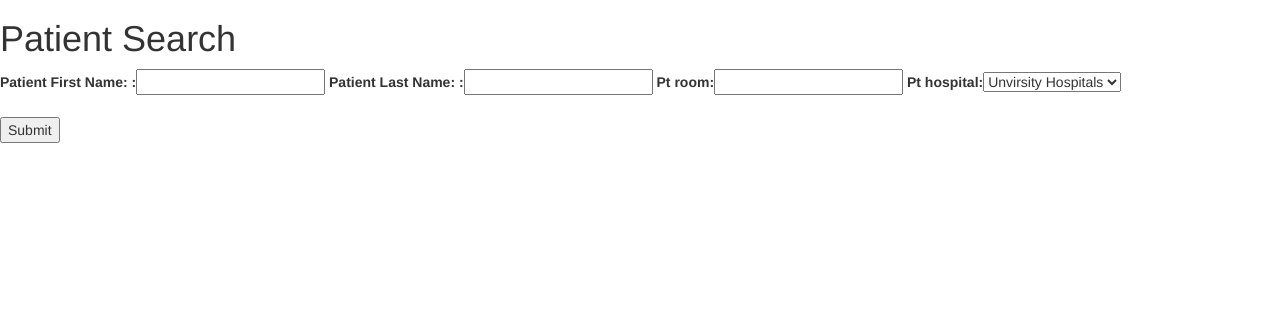
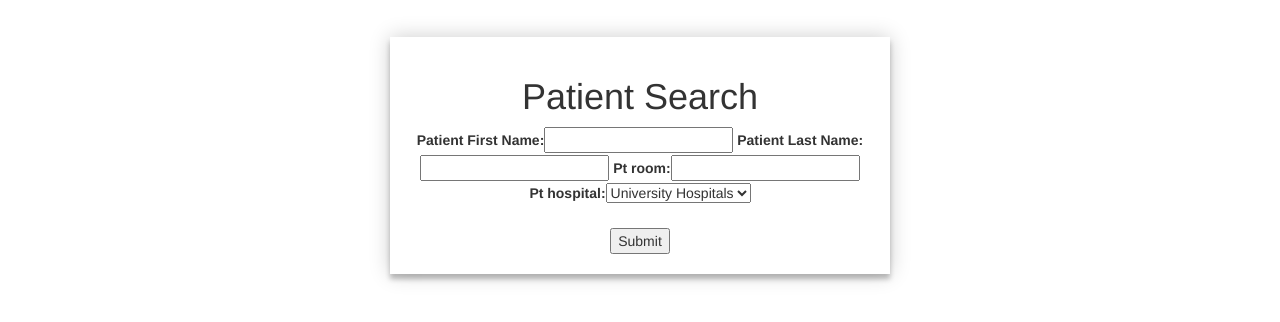
Before and after one commit to vsocrates/gericare, a Django app: template geri_app/templates/geri_app/pt_find.html in a window 1280 px wide. Shown: the part 51-373 px from the top of the page. Run offline with Django 3.2, Linux system fonts and the light colour scheme; the template is opened without the code that fills it: values that come from a table or form of the project are taken from there, others are empty; parts of the project's set-up code (start-up, migrations or seed data) failed here and were passed over; some libraries are stand-ins or nearby versions.

Commit message:
few design stuff

```diff
--- a/geri_app/forms.py
+++ b/geri_app/forms.py
@@ -14,9 +14,9 @@ class BenefactorVerificationForm(forms.Form):
 	verification = forms.CharField(label="To whom")
 
 class VolunteerUploadForm(forms.Form):
-	pt_name_first = forms.CharField(label="Patient First Name: ")
-	pt_name_last = forms.CharField(label="Patient Last Name: ")
-	family_member_name = forms.CharField(label= "First Family Member name: ")
+	pt_name_first = forms.CharField(label="Patient First Name")
+	pt_name_last = forms.CharField(label="Patient Last Name")
+	family_member_name = forms.CharField(label= "First Family Member name")
 	family_email = forms.EmailField()
 
 	CHOICES = (('mother','mother'), ('father','father'), ('brother', 'brother') ,('sister', 'sister'),('friend', 'friend'))
@@ -25,18 +25,18 @@ class VolunteerUploadForm(forms.Form):
 	pt_room = forms.IntegerField()
 
 	HOSPITAL_CHOICES = (
-		('UH', 'Unvirsity Hospitals'),
+		('UH', 'University Hospitals'),
 		('CC','Cleveland Clinic')
 	)
 	pt_hospital = forms.ChoiceField(choices=HOSPITAL_CHOICES)
 
 class PatientSearchForm(forms.Form):
-	pt_fname = forms.CharField(label="Patient First Name: ")
-	pt_lname = forms.CharField(label="Patient Last Name: ")
+	pt_fname = forms.CharField(label="Patient First Name")
+	pt_lname = forms.CharField(label="Patient Last Name")
 	pt_room = forms.IntegerField()
 
 	HOSPITAL_CHOICES = (
-		('UH', 'Unvirsity Hospitals'),
+		('UH', 'University Hospitals'),
 		('CC','Cleveland Clinic')
 	)
 
--- a/geri_app/static/geri_app/css/jumbotron.css
+++ b/geri_app/static/geri_app/css/jumbotron.css
@@ -29,3 +29,24 @@ body {
   color: #FCFCFC;
   text-align: center;
 }
+
+.ptFind-page {
+  width: 500px;
+  padding: 3% 0 0;
+  margin: auto;
+}
+
+.defForm {
+  position: relative;
+  z-index: 1;
+  background: #FFFFFF;
+  max-width: 500px;
+  margin: 0 auto 100px;
+  padding: 20px;
+  text-align: center;
+  box-shadow: 0 0 20px 0 rgba(0, 0, 0, 0.2), 0 5px 5px 0 rgba(0, 0, 0, 0.24);
+}
+
+.videoTable{
+  padding: 3% 0 0;
+}
--- a/geri_app/templates/geri_app/formtools/form.html
+++ b/geri_app/templates/geri_app/formtools/form.html
@@ -5,6 +5,7 @@
 
 {% if form.errors %}<h1>{% trans "Please correct the following errors" %}</h1>{% else %}<h1>{% trans "Submit" %}</h1>{% endif %}
 
+<div class="defForm">
 <form action="" method="post">{% csrf_token %}
 <table>
 {{ form }}
@@ -12,5 +13,5 @@
 <input type="hidden" name="{{ stage_field }}" value="1" />
 <p><input type="submit" value="{% trans "Preview" %}" /></p>
 </form>
-
+</div>
 {% endblock %}
--- a/geri_app/templates/geri_app/pt_find.html
+++ b/geri_app/templates/geri_app/pt_find.html
@@ -4,9 +4,9 @@
 
 {% block content %}
   {% csrf_token %}
-
+<div class="ptFind-page">
+   <div class="defForm">
     <h1>Patient Search</h1>
-
     	<form action="/pt_find/" method="post">
     	    {% csrf_token %}
 
@@ -16,5 +16,6 @@
     	    </br>
     	    <input type="submit" value="Submit" />
     	</form>
-
+  </div>
+</div>
 {% endblock %}
--- a/gericare_site/settings.py
+++ b/gericare_site/settings.py
@@ -24,7 +24,7 @@ SECRET_KEY = 'y=hrx@lj2(te&$bd+sb=q(89cq#@7$wf&i^1q=u#8av@37v9hx'
 # SECURITY WARNING: don't run with debug turned on in production!
 DEBUG = True
 
-ALLOWED_HOSTS = [u'127.0.0.1', u'ec2-34-201-158-159.compute-1.amazonaws.com', u'ec2-54-152-23-178.compute-1.amazonaws.com', u'localhost', u'192.168.1.142']
+ALLOWED_HOSTS = [u'127.0.0.1', u'ec2-34-201-158-159.compute-1.amazonaws.com', u'ec2-54-152-23-178.compute-1.amazonaws.com', u'localhost', u'192.168.1.142', u'0.0.0.0']
 
 
 LOGIN_REDIRECT_URL = '/'
```
Also changed, not shown: geri_app/templates/geri_app/volunteer_landing.html (+20 -4 lines). Lines whose indentation alone changed are shown as unchanged.
